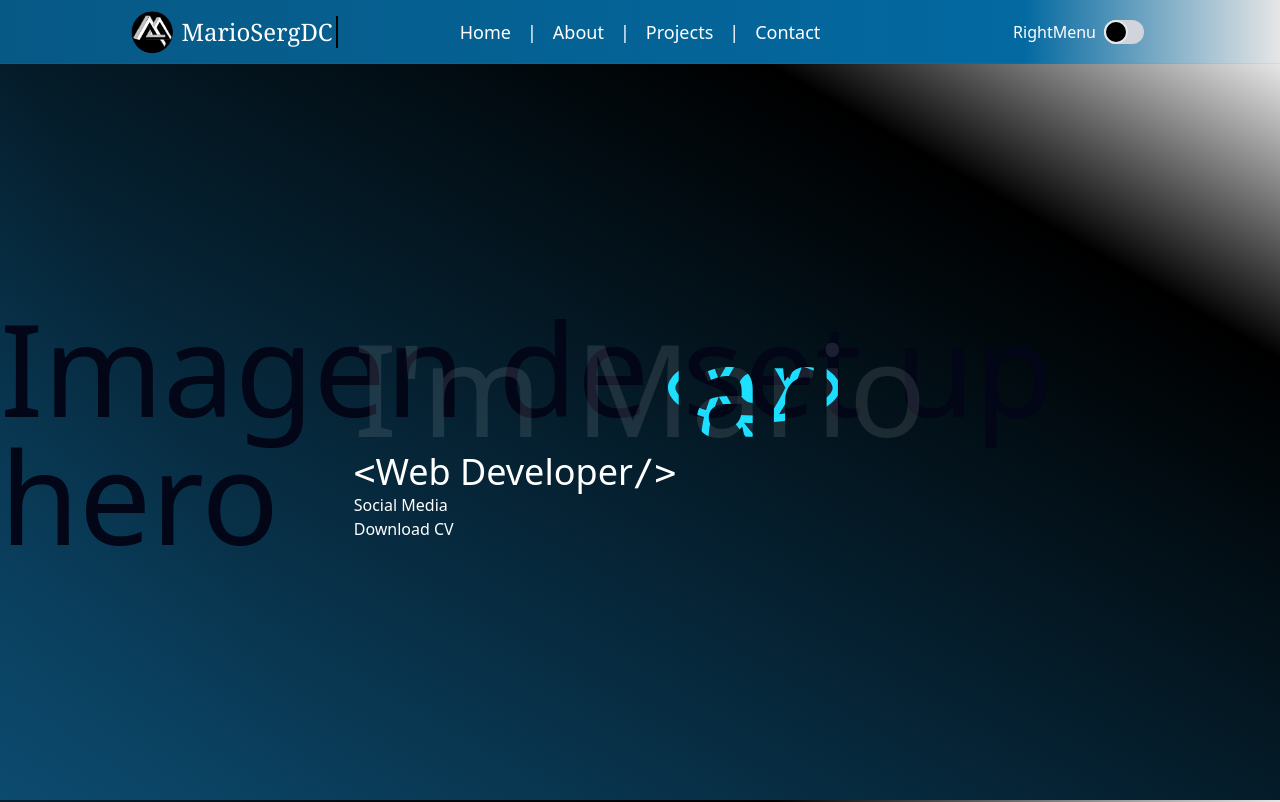
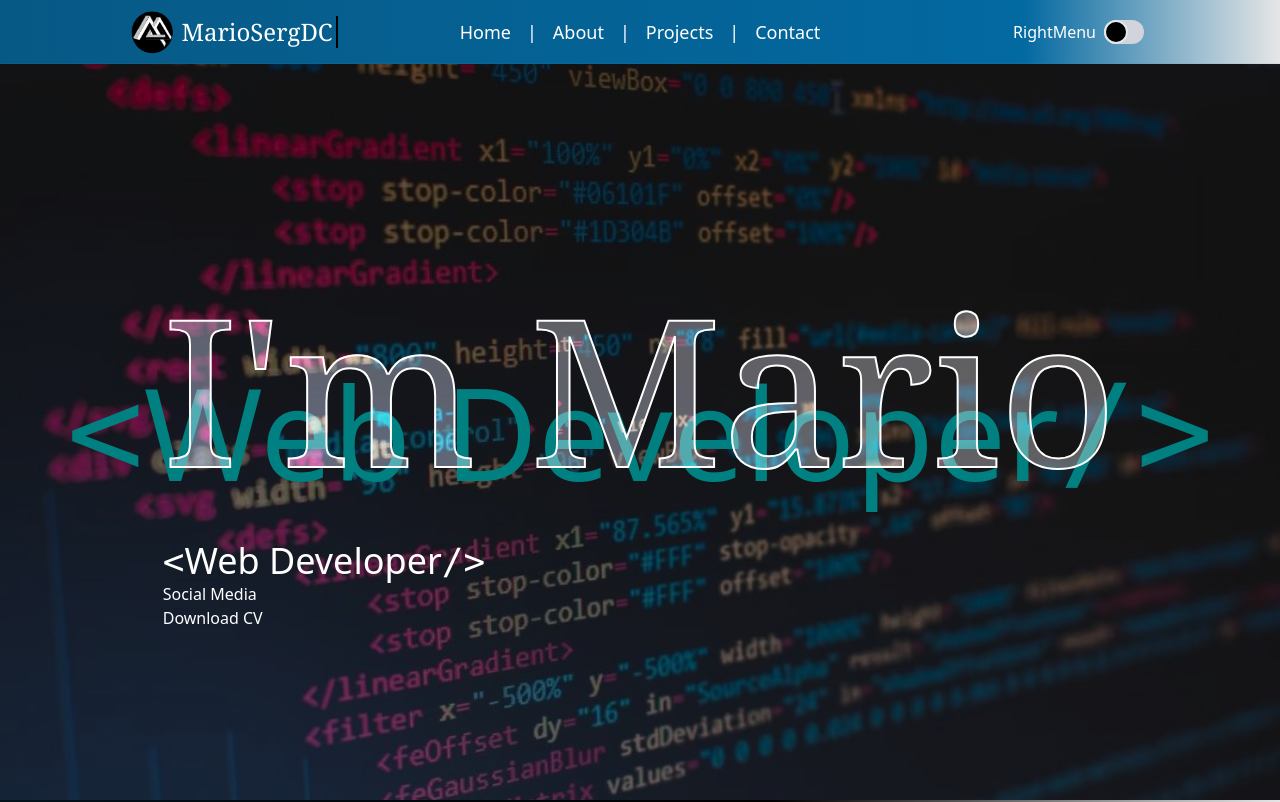
Before and after one commit to mariosergdc/portfolio, a React (Vite) app: page / in a window 1280 px wide. Shown: the top 802 px of the page. Built offline with nearby package versions, Linux system fonts and the light colour scheme.

Commit message:
change general bg,hero web developer with bg img,sections min-height

```diff
--- a/src/App.tsx
+++ b/src/App.tsx
@@ -6,19 +6,18 @@ export default function App() {
   const { theme } = useContext(ThemeContext);
   return (
     <div
-      className={`${theme} app relative flex items-center min-h-screen flex-col bg-gradient-to-tr from-sky-800 via-transparent "via-80% to-white/[0.9]"`}
+      className={`${theme} app relative flex items-center min-h-screen flex-col `}
     >
       <NavBar />
       <main className="main w-full">
         <section
           id="home"
-          className="home relative flex flex-col content-center justify-center flex-wrap
-          bg-gradient-to-tr from-sky-900 via-transparent via-80% to-white/[0.9]"
+          className="home relative flex flex-col content-center justify-center flex-wrap"
         >
-          <div className="absolute h-full w-full flex items-center justify-center text-9xl text-slate-950">
-            Imagen de set up hero
+          <div className="absolute hero-back h-full w-full flex items-center justify-center text-9xl text-blue-700">
+            <code>&lt;</code>Web Developer<code>/&gt;</code>
           </div>
-          <div className="mario text-9xl z-10 text-white bg-black mix-blend-screen text-opacity-10">
+          <div className="mario  z-10 text-white bg-black mix-blend-screen text-opacity-20 font-serif">
             I'm Mario
           </div>
           <div className="text-4xl z-10">
--- a/src/index.css
+++ b/src/index.css
@@ -101,7 +101,7 @@
 .projects,
 .contact {
   scroll-margin-top: 4rem;
-  height: calc(100vh - 4rem);
+  min-height: calc(100vh - 4rem);
 }
 
 html {
@@ -119,15 +119,18 @@ html {
 }
 
 .mario {
-  background-image: url("/src/assets/react.svg");
+  background-image: url("/src/assets/back.jpeg");
   background-clip: text;
+  /* text-transform: uppercase; */
+  font-size: 16vw;
   background-repeat: no-repeat;
-  background-size: 30%;
+  background-size: 100%;
   background-position: 0 0;
-  animation: move-background 10s linear infinite;
+  animation: move-background 30s ease-out infinite;
+  -webkit-text-stroke: 2px rgb(255, 255, 255);
 }
 
-@keyframes move-background {
+/* @keyframes move-background {
   0% {
     background-position: left center;
   }
@@ -138,3 +141,25 @@ html {
     background-position: left center;
   }
 }
+ */
+
+@keyframes move-background {
+  0% {
+    background-position: 0 0;
+  }
+  /* 50% {
+    background-position: 0 100%;
+  } */
+  100% {
+    background-position: 0 100%;
+  }
+}
+
+.hero-back {
+  background-image: url("/src/assets/back.jpeg");
+  background-repeat: no-repeat;
+  background-size: cover;
+  opacity: 0.5;
+  background-color: black;
+  color: aqua;
+}
```
Also changed, not shown: src/assets/back.jpeg (added).
